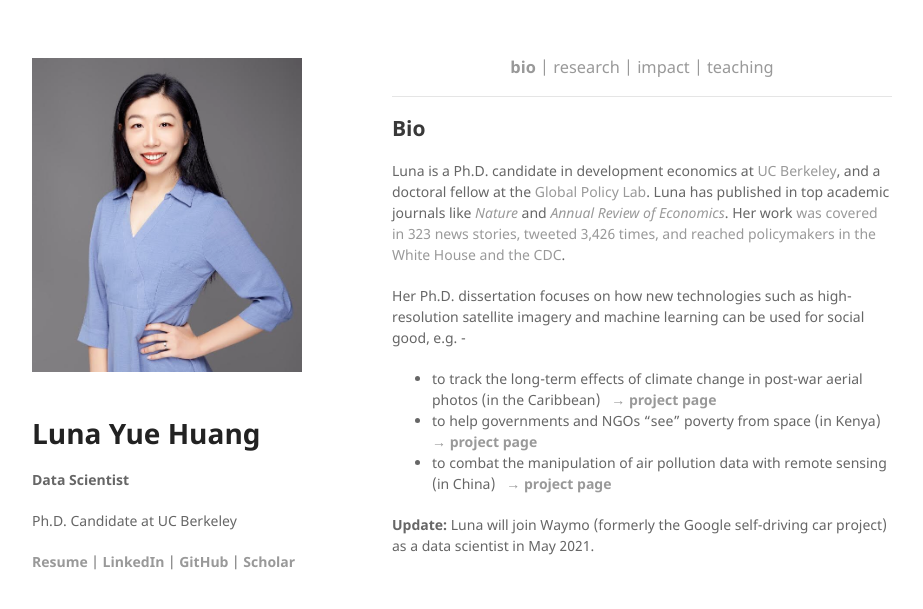
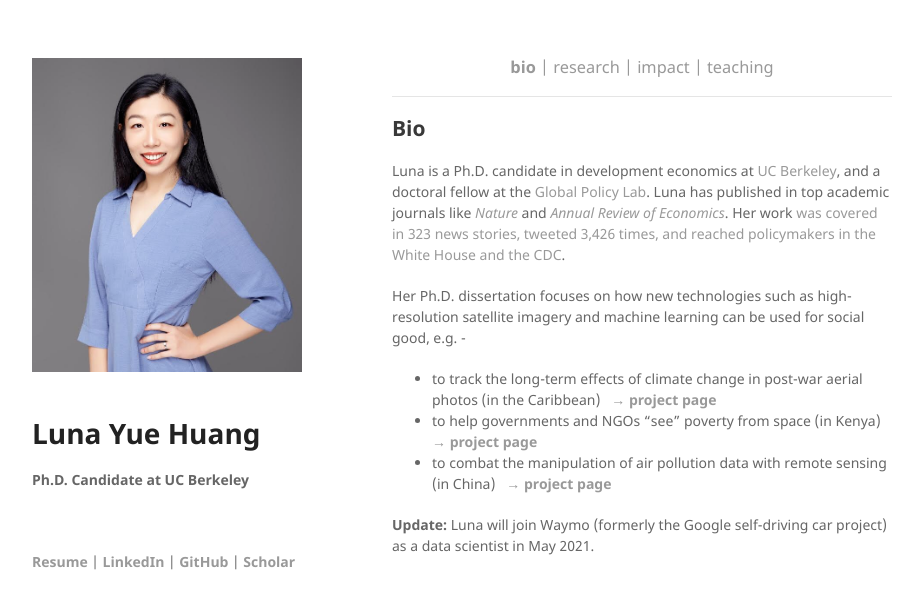
Before and after one commit to luna983/luna983.github.io, a Jekyll site: the page built from index.md, in a window 1280 px wide. Shown: the top 609 px of the page, without its empty margins (178-1101 px from the left). Built offline with Jekyll 4.4.1, drawn with Linux system fonts in a browser that asks for light colours.

Commit message:
Update _config.yml

```diff
--- a/_config.yml
+++ b/_config.yml
@@ -1,7 +1,7 @@
 title: "Luna Yue Huang"
 meta_author: "Luna Yue Huang"
-short_description: "Data Scientist"
-long_description: "Ph.D. Candidate at UC Berkeley"
+short_description: "Ph.D. Candidate at UC Berkeley"
+long_description: ""
 meta_description: "Ph.D. Candidate at UC Berkeley"
 meta_keywords: "economics, data science, UC Berkeley, Waymo"
 
```
